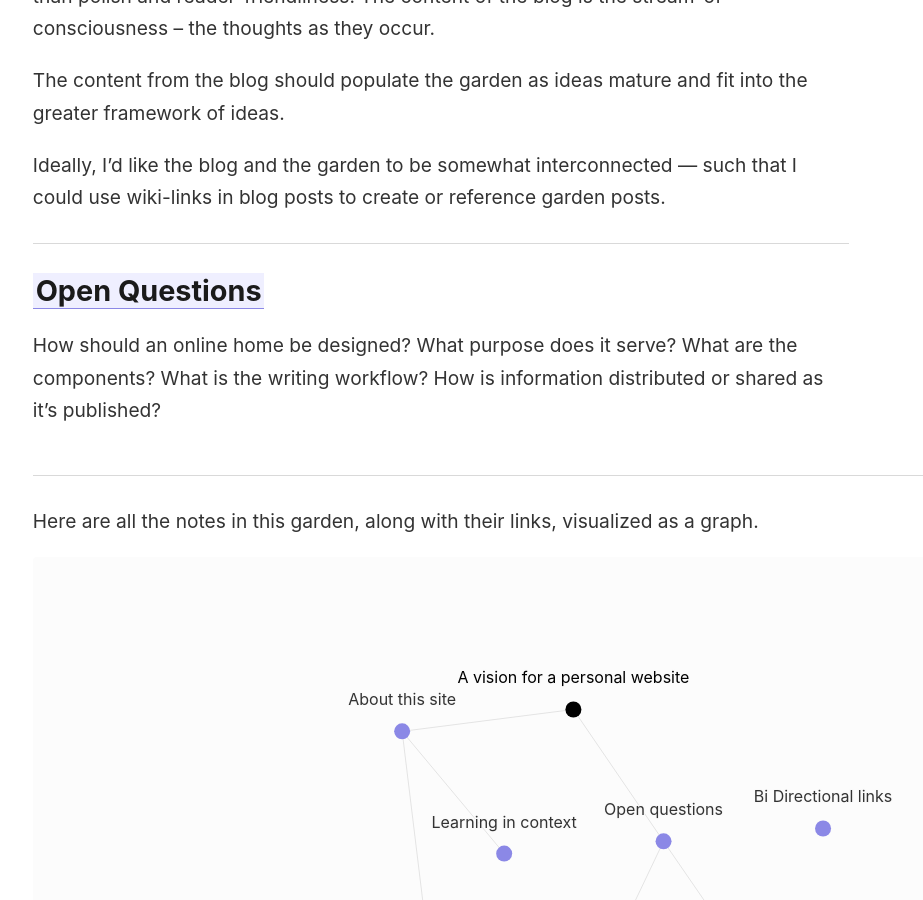
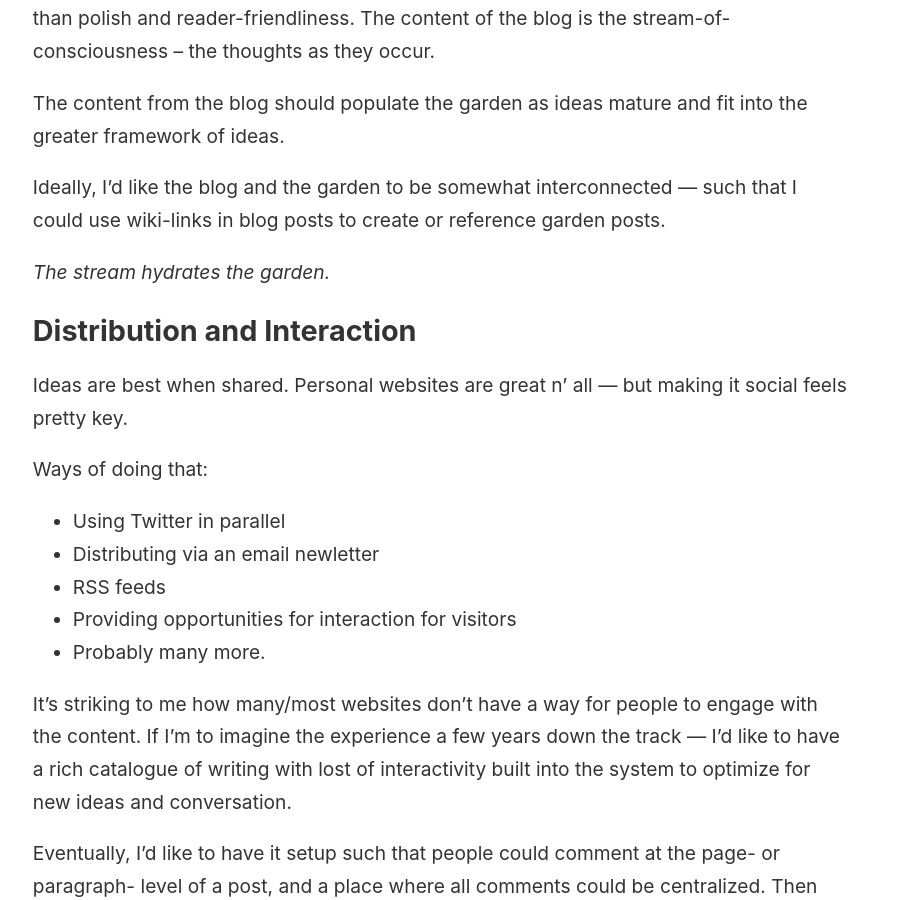
Before and after one commit to brandon-toner/brandontoner-jekyll-garden, a Jekyll site: the page built from _notes/A vision for a personal website.md, in a window 1280 px wide and 900 px high, scrolled down 1799 px. Shown: the whole window, without its empty margins (44-967 px from the left). Built offline with Jekyll 4.4.1, drawn with Linux system fonts in a browser that asks for light colours; some of the changed text lies outside the part shown.

Commit message:
Update content

```diff
--- a/_notes/A vision for a personal website.md
+++ b/_notes/A vision for a personal website.md
@@ -8,35 +8,58 @@ I want *to have parts that are messy and exploratory* — and others that are mo
 
 I want *to write about different subjects and interests* — rather than limiting to a specific topic/genre. Yet, I want to create *cohesive experience* — one where if someone visits in relation to a certain area (e.g. pharmacy), they see mainly ideas related to that area.
 
-### How might this look?
+## How might this look?
 I imagine three core components:
 - About page
 - Blog
 - Wiki/Garden
 
-#### About page
+### About page
 A general landing page. About me, at a glance.
 
 This is the "Who What When Where Why" stuff.
 
 I also like the idea of having a "Next, Now and Lately" page here to capture where my focus/attention is at any given time.
 
-#### The blog
+### The blog
 Using the ["Garden and the Stream"](https://hapgood.us/2015/10/17/the-garden-and-the-stream-a-technopastoral/) metaphor from Michael Caulfield, the blog is the **stream**.
 
 It's the reverse-chronological feed of new posts and updates. The stuff as it happens. The cutting edge. The ephemeral and fleeting.
 
-#### The wiki
+### The wiki
 Continuing the methaphor, the wiki is the **garden**. The "web as topography". The stable and evolving landscape of ideas. Rather than being centered around "now and lately", the garden is time-independant. Instead, it centers around the ideas themselves and how they fit together.
 
-### A vision for an evenual workflow
-Ideas start on the blog (or in Roam — the private graph).
+## Idea-management workflow
+Ideas start on the blog (or in [Roam](http://roamresearch.com) — the private graph).
 
 The blog should be pretty messy and informal. Optimized for prolific expression, rather than polish and reader-friendliness. The content of the blog is the stream-of-consciousness – the thoughts as they occur.
 
 The content from the blog should populate the garden as ideas mature and fit into the greater framework of ideas.
 
 Ideally, I'd like the blog and the garden to be somewhat interconnected — such that I could use wiki-links in blog posts to create or reference garden posts.
+
+*The stream hydrates the garden.*
+
+## Distribution and Interaction
+Ideas are best when shared. Personal websites are great n' all — but making it social feels pretty key.
+
+Ways of doing that:
+- Using Twitter in parallel
+- Distributing via an email newletter
+- RSS feeds
+- Providing opportunities for interaction for visitors
+- Probably many more.
+
+It's striking to me how many/most websites don't have a way for people to engage with the content. If I'm to imagine the experience a few years down the track — I'd like to have a rich catalogue of writing with lost of interactivity built into the system to optimize for new ideas and conversation.
+
+Eventually, I'd like to have it setup such that people could comment at the page- or paragraph- level of a post, and a place where all comments could be centralized. Then when someone made a new comment, I could be notified somehow.
+
+## Beyond text
+Eventually (soon), I'd like to be able to support multi-media content on the website. Audio has my attention in particular — but I'd like the be able to host short videos too.
+
+For audio, I'd like to be able to record and post a feed of conversations (kinda like an informal podcast). Good example [here](http://morningcoffeenotes.com/). I wonder if an RSS of that example page is generated, and if listeners could choose to listen on an audio-player of their choice.
+
+For video, I can see that being mostly short explainers. I'll likely dabble into video once I figure out how to create private "member" areas on a domain. Once I figure that out, I'll likely start creating videos for staff training at my workplace.
 
 ---
 ## [[Open Questions]]
```
